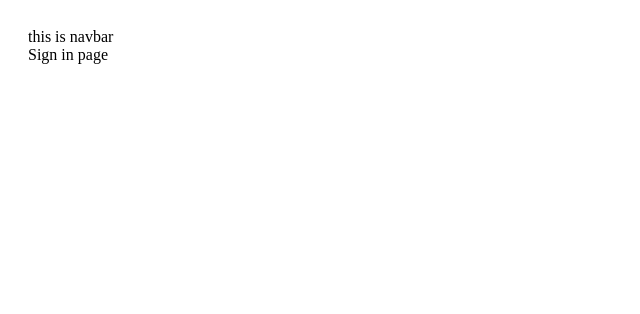
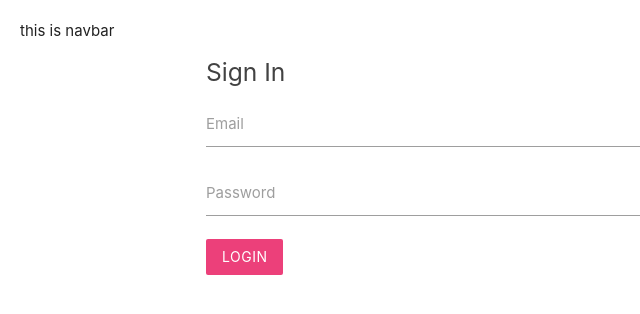
Before and after one commit to the-http-418/the-kratos-network, a React (Create React App) app in the folder frontend/: page /signin in a window 1280 px wide. Shown: the top 314 px of the page, without its empty margins (0-640 px from the left). Built offline with nearby package versions, Linux system fonts and the light colour scheme.

Commit message:
Added firebase auth

```diff
--- a/frontend/package.json
+++ b/frontend/package.json
@@ -6,6 +6,7 @@
     "@testing-library/jest-dom": "^4.2.4",
     "@testing-library/react": "^9.5.0",
     "@testing-library/user-event": "^7.2.1",
+    "firebase": "^7.14.5",
     "react": "^16.13.1",
     "react-dom": "^16.13.1",
     "react-router-dom": "^5.2.0",
--- a/frontend/public/index.html
+++ b/frontend/public/index.html
@@ -24,6 +24,12 @@
       work correctly both with client-side routing and a non-root public URL.
       Learn how to configure a non-root public URL by running `npm run build`.
     -->
+
+    <!-- Compiled and minified CSS -->
+    <link rel="stylesheet" href="https://cdnjs.cloudflare.com/ajax/libs/materialize/1.0.0/css/materialize.min.css">
+
+    <!-- Compiled and minified JavaScript -->
+
     <title>React App</title>
   </head>
   <body>
@@ -39,5 +45,6 @@
       To begin the development, run `npm start` or `yarn start`.
       To create a production bundle, use `npm run build` or `yarn build`.
     -->
+    <script src="https://cdnjs.cloudflare.com/ajax/libs/materialize/1.0.0/js/materialize.min.js"></script>
   </body>
 </html>
--- a/frontend/src/App.js
+++ b/frontend/src/App.js
@@ -10,6 +10,9 @@ import EditProfile from './components/profile/EditProfile'
 import CreateProfile from './components/profile/CreateProfile'
 import PreviewProfileView from './components/profile/PreviewProfileView'
 import PublicViewProfile from './components/profile/PublicViewProfile'
+
+import Fireapp from './config/firebaseConfig'
+
 function App() {
   return (
     <BrowserRouter>
--- a/frontend/src/components/auth/SignIn.js
+++ b/frontend/src/components/auth/SignIn.js
@@ -1,9 +1,58 @@
-import React from 'react'
+import React, { Component } from 'react'
+import Fireapp from '../../config/firebaseConfig'
 
-export default function SignIn() {
-    return (
-        <div>
-            Sign in page
-        </div>
-    )
+class SignIn extends Component {
+    state = {
+        email : '',
+        password : '',
+    }
+    handleChange = (e) =>{
+        this.setState({
+            [e.target.id]:e.target.value
+        })
+    }
+    handleSubmit = (e) =>{
+        e.preventDefault();
+        console.log(this.state)
+
+        Fireapp.auth().signInWithEmailAndPassword(this.state.email,this.state.password)
+        .then(
+            (user) => {
+                this.props.history.push('/profiles');
+            }
+        )
+        .catch(
+            (error) => {
+                var errCode = error.code;
+                var msg = error.message;
+                console.log("login failed",errCode,msg);
+            }
+        )
+    }
+    render() {
+        return (
+            <div className="container">
+                <form onSubmit ={this.handleSubmit} className = "white">
+                    <h5 className="grey-text text-darken-3">
+                        Sign In
+                    </h5>
+                    <div className="input-field">
+                        <label htmlFor="email">Email</label>
+                        <input type="email" id = "email" onChange={this.handleChange} />
+                    </div>
+                    <div className="input-field">
+                        <label htmlFor="password">Password</label>
+                        <input type="password" id = "password" onChange={this.handleChange} />
+                    </div>
+                    <div className="input-field">
+                        <button className="btn pink lighten-1 z-depth-0">
+                            Login
+                        </button>
+                    </div>
+                </form>
+            </div>
+        )
+    }
 }
+
+export default SignIn
--- a/frontend/src/components/pages/LandingPage.js
+++ b/frontend/src/components/pages/LandingPage.js
@@ -1,5 +1,5 @@
 import React from 'react'
-
+import {Link} from 'react-router-dom'
 export default function LandingPage() {
     return (
         <div>
@@ -13,6 +13,11 @@ export default function LandingPage() {
             /profile/:name/:id - to view the profile (public link anyone can access)<br/>
             /editprofile/:name/:id - to edit a profile<br/>
             /generatedProfile/:name/:id - profile preview area<br/>
+            <Link to ='/signin'>
+                <div className="btn pink white-text">
+                    Sign in
+                </div>
+            </Link>
         </div>
     )
 }
--- /dev/null
+++ b/frontend/src/config/firebaseConfig.js
@@ -0,0 +1,16 @@
+import firebase from 'firebase'
+
+const firebaseConfig = {
+    apiKey: "AIzaSyCdAspY0TzHycHpFKPf8Jkg522QPvuIIUM",
+    authDomain: "the-kratos-network.firebaseapp.com",
+    databaseURL: "https://the-kratos-network.firebaseio.com",
+    projectId: "the-kratos-network",
+    storageBucket: "the-kratos-network.appspot.com",
+    messagingSenderId: "119393262268",
+    appId: "1:119393262268:web:1bedb50678444680c04eb9",
+    measurementId: "G-RV8T53C2JN"
+  };
+
+const Fireapp = firebase.initializeApp(firebaseConfig);
+
+export default Fireapp;
```
Also changed, not shown: 1 other file (tests, documents, lock files or other folders).
